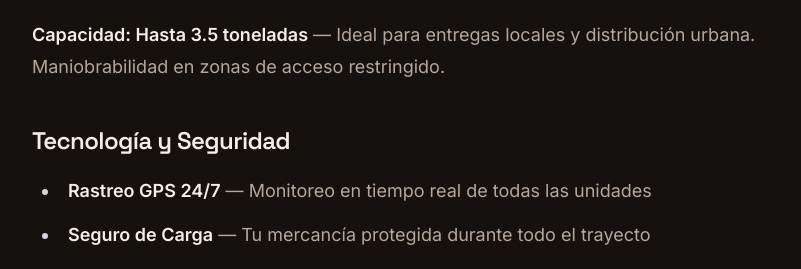
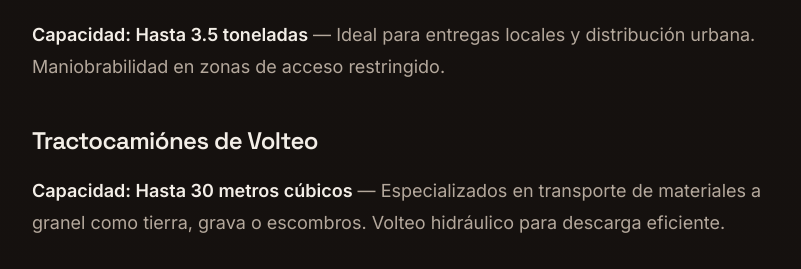
Before and after one commit to kjgarza/explinearoja, a Next.js app in the folder apps/explinearoja/: page /v2 in a window 1280 px wide. Shown: the part 1749-2018 px from the top of the page, without its empty margins (239-1040 px from the left). Built offline with nearby package versions, Linux system fonts and the light colour scheme; no server answers.

Commit message:
feat: add additional vehicle entry for Tractocamiónes de Volteo

```diff
--- a/apps/explinearoja/src/content/fleet.ts
+++ b/apps/explinearoja/src/content/fleet.ts
@@ -14,6 +14,13 @@ export const vehicles = [
     capacity: "Hasta 3.5 toneladas",
     description:
       "Ideal para entregas locales y distribución urbana. Maniobrabilidad en zonas de acceso restringido.",
+  },
+  {
+    id: "volteo",
+    name: "Tractocamiónes de Volteo",
+    capacity: "Hasta 30 metros cúbicos",
+    description:
+      "Especializados en transporte de materiales a granel como tierra, grava o escombros. Volteo hidráulico para descarga eficiente.",
   },
 ] as const
 
```
